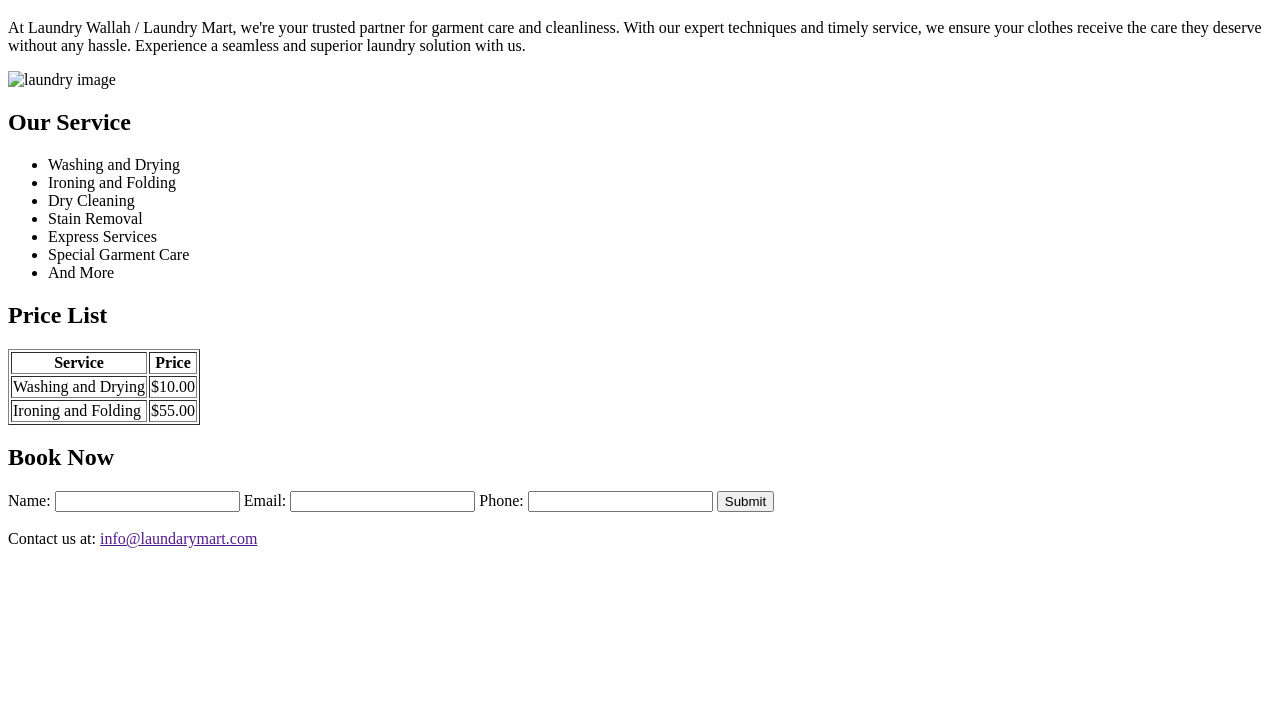
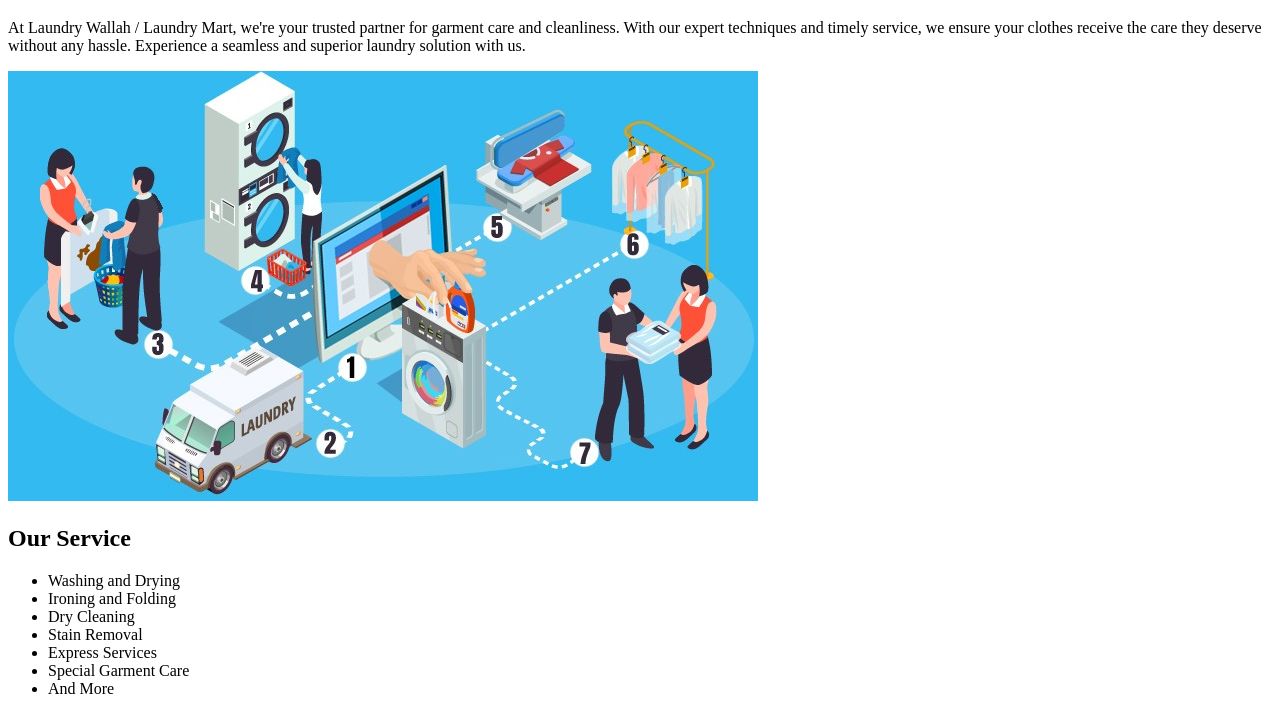
Before and after one commit to karam00736/laundry, a plain HTML site: page index.html in a window 1280 px wide. Shown: the part 61-776 px from the top of the page. Drawn offline with Linux system fonts and the light colour scheme; the site is published under a folder, as on GitHub Pages, so addresses that start at the root find nothing.

Commit message:
Update index.html

```diff
--- a/index.html
+++ b/index.html
@@ -17,7 +17,7 @@
     <p>At Laundry Wallah / Laundry Mart, we're your trusted partner for garment care and cleanliness. With our expert
       techniques and timely service, we ensure your clothes receive the care they deserve without any hassle. Experience
       a seamless and superior laundry solution with us.</p>
-    <img src="/1574855317408.jpeg" alt="laundry image">
+    <img src="1574855317408.jpeg" alt="laundry image">
   </div>
   <div>
     <h2>Our Service</h2>
```
